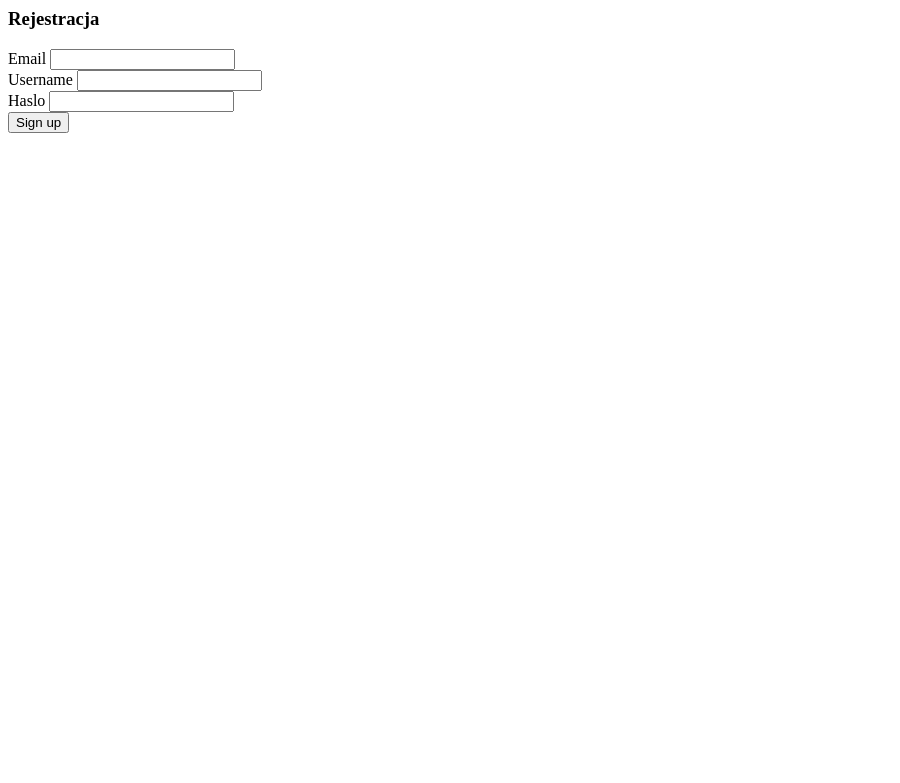
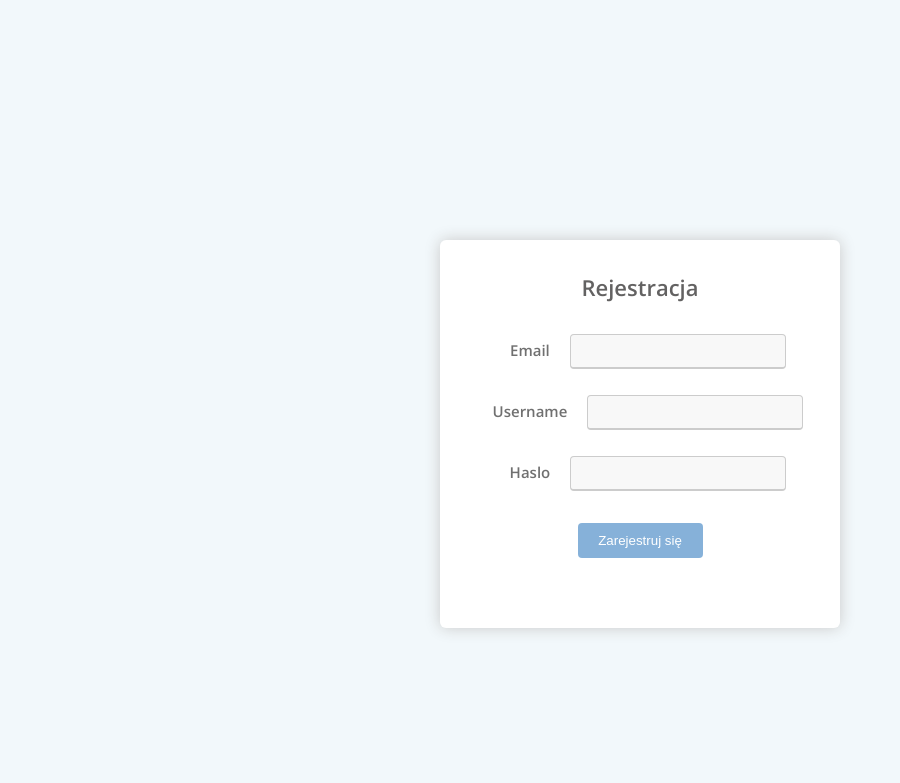
Before and after one commit to alicniec/zaliczenieSerwisy, a Django app: page /api/user/register in a window 1280 px wide. Shown: the top 783 px of the page, without its empty margins (0-900 px from the left). Run offline with Django 3.2, Linux system fonts and the light colour scheme; parts of the project's set-up code (start-up, migrations or seed data) failed here and were passed over; some libraries are stand-ins or nearby versions.

Commit message:
login, register css

```diff
--- a/Sklep/Produkty/static/css/style.css
+++ b/Sklep/Produkty/static/css/style.css
@@ -68,7 +68,7 @@ a:hover, a:focus{
   align-items: center;
   margin: 0;
   list-style-type: none;
-  background: rgb(195, 253, 210);
+  background: rgba(217, 246, 250, 0.692);
   height: 50px;
   padding: 0 4rem ;
 }
--- /dev/null
+++ b/Sklep/Produkty/static/css/styleLog.css
@@ -0,0 +1,58 @@
+body {
+    margin: 0;
+    width: 100%;
+    font-family: 'Open Sans', sans-serif;
+	background: rgba(234, 245, 250, 0.603) !important;
+  }
+
+
+.wrap {
+    background:white;
+    width:400px;
+    border-radius:6px;
+    margin: 15rem auto 0 auto;
+    padding:0px 0px 70px 0px;
+    box-shadow: 0px 0px 15px rgb(201, 201, 201);
+    text-align: center;
+}
+
+
+.log p{
+    padding-top: 2rem;
+    font-size:22px;
+    color: rgb(99, 98, 98);
+}
+.form-group{
+    margin: 1rem;
+}
+
+.form-group label{
+    margin: 1rem;
+    color: rgb(112, 112, 112);
+    font-size: 15px;
+
+}
+
+.form-control{
+    background:rgba(240, 240, 240, 0.486);
+    border: #ccc 1px solid;
+    border-bottom: #ccc 2px solid;
+    padding: 7px;
+    width:200px;
+    color:#AAAAAA;
+    margin-top:10px;
+    font-size:1em;
+    border-radius:4px;
+}
+
+.btnLog{
+    background: rgba(106, 159, 209, 0.808);
+    width:125px;
+    height: 35px;
+    padding-top:5px;
+    padding-bottom:5px;
+    color:white;
+    border-radius:4px;
+    border: rgba(106, 159, 209, 0.692);
+    margin-top: 1rem;
+}
--- a/Sklep/Produkty/templates/produkty/base.html
+++ b/Sklep/Produkty/templates/produkty/base.html
@@ -15,15 +15,15 @@
             <ul class="nav1">
                 <li> <svg xmlns="http://www.w3.org/2000/svg" width="32" height="32" viewBox="0 0 24 24" fill="none" stroke="currentColor" stroke-width="1.5" stroke-linecap="round" stroke-linejoin="round" class="feather feather-sun"><circle cx="12" cy="12" r="5"></circle><line x1="12" y1="1" x2="12" y2="3"></line><line x1="12" y1="21" x2="12" y2="23"></line><line x1="4.22" y1="4.22" x2="5.64" y2="5.64"></line><line x1="18.36" y1="18.36" x2="19.78" y2="19.78"></line><line x1="1" y1="12" x2="3" y2="12"></line><line x1="21" y1="12" x2="23" y2="12"></line><line x1="4.22" y1="19.78" x2="5.64" y2="18.36"></line><line x1="18.36" y1="5.64" x2="19.78" y2="4.22"></line></svg></li>
                 <li style="margin-left: auto"><a href="/">Start </a></li>
-                {% comment %} <li><a href="#">Użytkownik </a></li>  {% endcomment %}
+                <li><a href="/kontakt">Kontakt </a></li>
                 {% if user.is_authenticated %}
-                <li>Hi {{ user }}</li>
+                <li >{{ user }}</li>
                 <li><a href="{% url 'logout' %}">Wyloguj</a></li>
                 {% else %}
                 <li><a href="{% url 'login' %}">Zaloguj się</a></li>
                 <li><a href="{% url 'register' %}">Zarejestruj się</a></li>
                 {% endif %}
-                <li><a href="/kontakt">Kontakt </a></li>
+
             </ul>
 
         </div>
--- a/Sklep/Produkty/templates/produkty/produkt.html
+++ b/Sklep/Produkty/templates/produkty/produkt.html
@@ -11,7 +11,7 @@
             <p>Cena: {{produkt_user.cena}} zł</p>
             <p>Gatunek: {{produkt_user.gatunek}}</p>
         </div>
-        <button>Dodaj</button>
+
     </div>
     {% else %}
         <p>Nie ma takiego produktu</p>
--- a/Sklep/Uzytkownicy/templates/uzytkownicy/homeUser.html
+++ b/Sklep/Uzytkownicy/templates/uzytkownicy/homeUser.html
@@ -2,7 +2,7 @@
 <html lang="en">
 <head>
     <meta charset="UTF-8">
-    <meta http-equiv="X-UA-Compatible" content="IE=edge">
+    <link rel="stylesheet" type="text/css" href="{% static 'css/style.css' %}" >
     <meta name="viewport" content="width=device-width, initial-scale=1.0">
     <title>Document</title>
 </head>
--- a/Sklep/Uzytkownicy/templates/uzytkownicy/register.html
+++ b/Sklep/Uzytkownicy/templates/uzytkownicy/register.html
@@ -1,10 +1,30 @@
 {% load rest_framework %}
+{% load rest_framework %}
+{% load static %}
+<!DOCTYPE html>
+<html lang="pl">
+<head>
+    <meta charset="UTF-8">
+    <link href='https://fonts.googleapis.com/css?family=Open+Sans:700,600' rel='stylesheet' type='text/css'>
+    <link rel="stylesheet" type="text/css" href="{% static 'css/styleLog.css' %}" >
+    <meta name="viewport" content="width=device-width, initial-scale=1.0">
+    <title>Logowanie</title>
+</head>
+<body>
+    <div class="wrap">
+        <div class="log">
+            <p>Rejestracja</p>
+        </div>
+        <div class="userLog">
+            <form action="{% url 'register' %}" method="post" novalidate>
+                {% csrf_token %}
+                {% render_form serializer %}
+        </div>
+        <div class="btnL">
+                <button class="btnLog" type="submit">Zarejestruj się</button>
+            </form>
+        </div>
+    </div>
 
-<html><body>
-    <h3>Rejestracja</h3>
-        <form action="{% url 'register' %}" method="post" novalidate>
-            {% csrf_token %}
-            {% render_form serializer %}
-            <button type="submit">Sign up</button>
-        </form>
-</body></html>
+</body>
+</html>
```
Also changed, not shown: Sklep/Uzytkownicy/templates/uzytkownicy/login.html (+27 -9 lines), Sklep/Uzytkownicy/templates/uzytkownicy/test.html (added), Sklep/db.sqlite3, Sklep/media/home/7.jpg (added).
